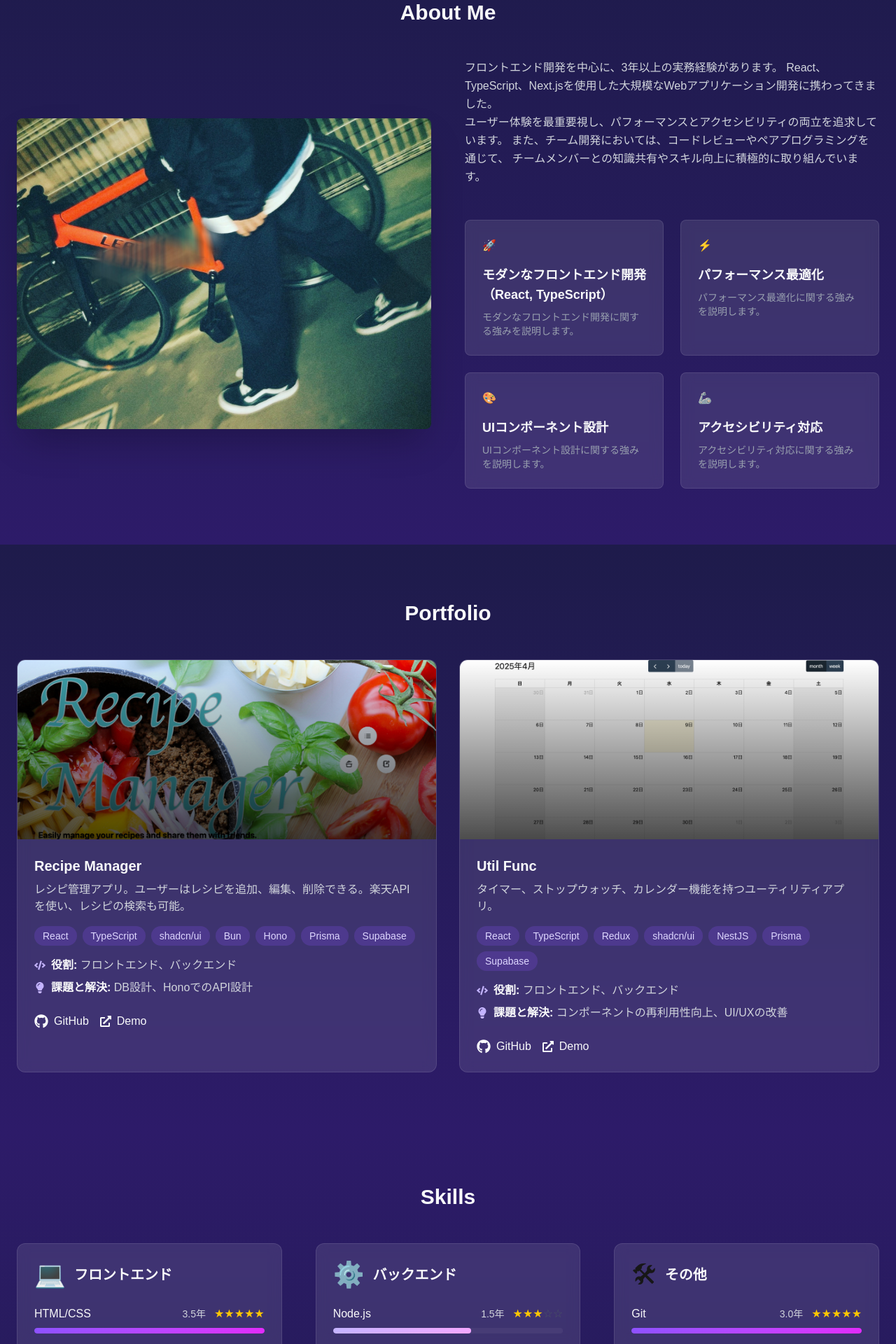
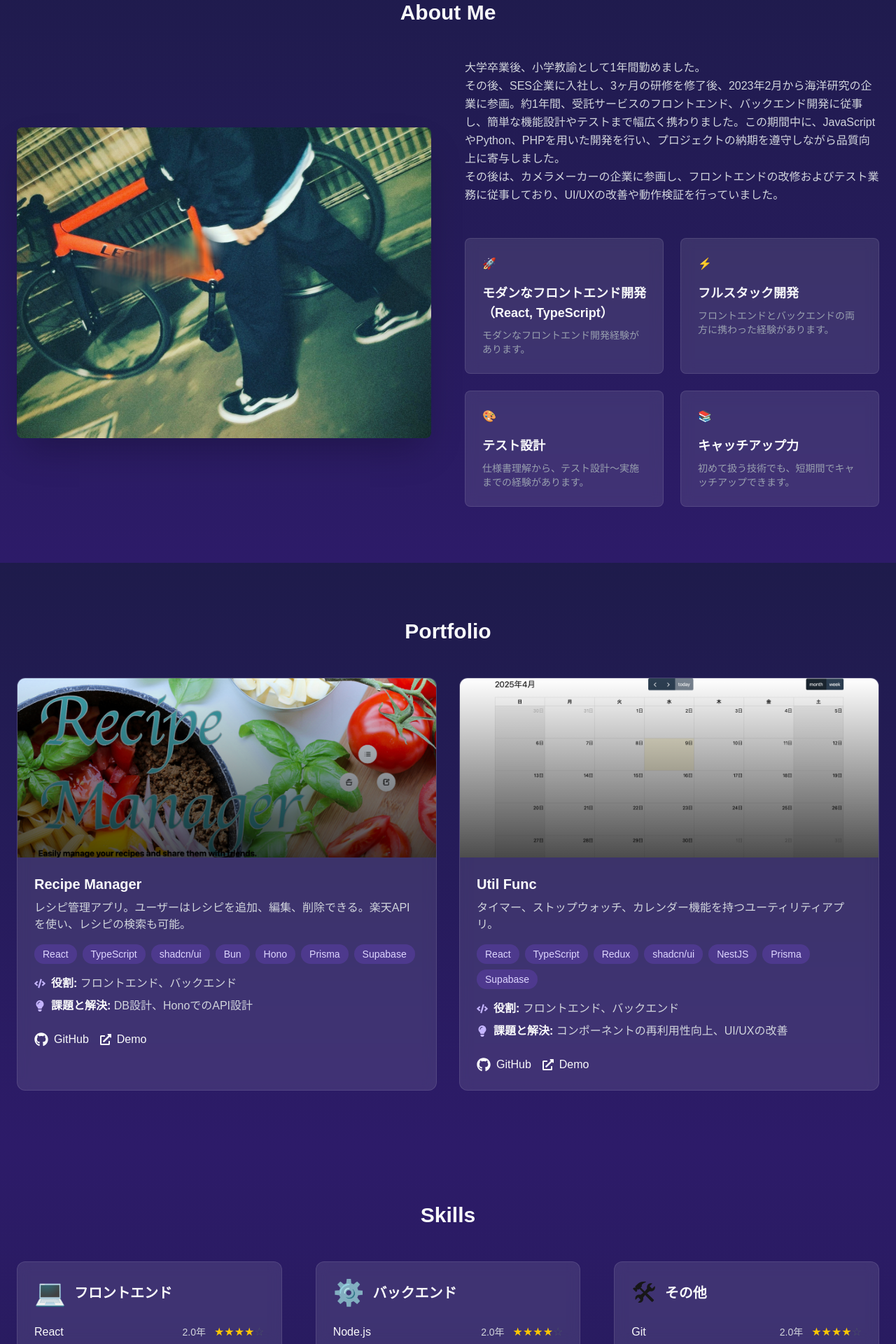
Before and after one commit to atiek-hub/Portfolio, a Next.js app: page / in a window 1280 px wide. Shown: the part 880-2800 px from the top of the page at 70% size. Built offline with nearby package versions, Linux system fonts and the light colour scheme.

Commit message:
fix:説明文など修正、コンタクトを削除

```diff
--- a/src/app/page.tsx
+++ b/src/app/page.tsx
@@ -6,7 +6,7 @@ import About from "@/components/sections/About";
 import Portfolio from "@/components/sections/Portfolio";
 import Skills from "@/components/sections/Skills";
 import Blog from "@/components/sections/Blog";
-import Contact from "@/components/sections/Contact";
+// import Contact from "@/components/sections/Contact";
 
 export default function Home() {
   return (
@@ -17,7 +17,7 @@ export default function Home() {
       <Portfolio />
       <Skills />
       <Blog />
-      <Contact />
+      {/* <Contact /> */}
     </main>
   );
 }
--- a/src/components/sections/About.tsx
+++ b/src/components/sections/About.tsx
@@ -13,23 +13,24 @@ const About = () => {
   const strengths = [
     {
       title: "モダンなフロントエンド開発（React, TypeScript）",
-      description: "モダンなフロントエンド開発に関する強みを説明します。",
+      description: "モダンなフロントエンド開発経験があります。",
       icon: "🚀",
     },
     {
-      title: "パフォーマンス最適化",
-      description: "パフォーマンス最適化に関する強みを説明します。",
+      title: "フルスタック開発",
+      description:
+        "フロントエンドとバックエンドの両方に携わった経験があります。",
       icon: "⚡",
     },
     {
-      title: "UIコンポーネント設計",
-      description: "UIコンポーネント設計に関する強みを説明します。",
+      title: "テスト設計",
+      description: "仕様書理解から、テスト設計〜実施までの経験があります。",
       icon: "🎨",
     },
     {
-      title: "アクセシビリティ対応",
-      description: "アクセシビリティ対応に関する強みを説明します。",
-      icon: "🦾",
+      title: "キャッチアップ力",
+      description: "初めて扱う技術でも、短期間でキャッチアップできます。",
+      icon: "📚",
     },
   ];
 
@@ -74,13 +75,11 @@ const About = () => {
             >
               <div className="prose prose-lg prose-invert">
                 <p className="text-gray-300 leading-relaxed">
-                  フロントエンド開発を中心に、3年以上の実務経験があります。
-                  React、TypeScript、Next.jsを使用した大規模なWebアプリケーション開発に携わってきました。
-                </p>
-                <p className="text-gray-300 leading-relaxed">
-                  ユーザー体験を最重要視し、パフォーマンスとアクセシビリティの両立を追求しています。
-                  また、チーム開発においては、コードレビューやペアプログラミングを通じて、
-                  チームメンバーとの知識共有やスキル向上に積極的に取り組んでいます。
+                  大学卒業後、小学教諭として1年間勤めました。
+                  <br />
+                  その後、SES企業に入社し、3ヶ月の研修を修了後、2023年2月から海洋研究の企業に参画。約1年間、受託サービスのフロントエンド、バックエンド開発に従事し、簡単な機能設計やテストまで幅広く携わりました。この期間中に、JavaScriptやPython、PHPを用いた開発を行い、プロジェクトの納期を遵守しながら品質向上に寄与しました。
+                  <br />
+                  その後は、カメラメーカーの企業に参画し、フロントエンドの改修およびテスト業務に従事しており、UI/UXの改善や動作検証を行っていました。
                 </p>
               </div>
 
--- a/src/components/sections/Hero.tsx
+++ b/src/components/sections/Hero.tsx
@@ -1,7 +1,8 @@
 "use client";
 import React from "react";
 import { motion } from "framer-motion";
-import { FaGithub, FaTwitter, FaLinkedin } from "react-icons/fa";
+// import { FaGithub, FaTwitter, FaLinkedin } from "react-icons/fa";
+import { FaGithub } from "react-icons/fa";
 import Link from "next/link";
 import Image from "next/image";
 
@@ -38,7 +39,9 @@ const Hero = () => {
               </span>
             </h1>
             <p className="text-lg text-gray-400 mb-12 max-w-2xl">
-              モダンなWeb技術を活用して、ユーザーフレンドリーなアプリケーションを開発することを得意としています。
+              モダンなWeb技術を活用して、フルスタックな開発を行っています。
+              <br />
+              ユーザーフレンドリーなアプリケーションを開発することを得意としています。
             </p>
 
             <div className="flex space-x-6 mb-12">
@@ -50,22 +53,22 @@ const Hero = () => {
               >
                 <FaGithub className="w-8 h-8" />
               </Link>
-              <Link
+              {/* <Link
                 href="https://twitter.com/yourusername"
                 target="_blank"
                 rel="noopener noreferrer"
                 className="text-gray-50 hover:text-violet-300 transition-colors"
               >
                 <FaTwitter className="w-8 h-8" />
-              </Link>
-              <Link
+              </Link> */}
+              {/* <Link
                 href="https://linkedin.com/in/yourusername"
                 target="_blank"
                 rel="noopener noreferrer"
                 className="text-gray-50 hover:text-violet-300 transition-colors"
               >
                 <FaLinkedin className="w-8 h-8" />
-              </Link>
+              </Link> */}
             </div>
 
             <motion.div
@@ -73,12 +76,12 @@ const Hero = () => {
               animate={{ opacity: 1, y: 0 }}
               transition={{ delay: 0.5, duration: 0.8 }}
             >
-              <Link
+              {/* <Link
                 href="#contact"
                 className="inline-block bg-violet-500 hover:bg-violet-600 text-gray-50 font-semibold py-3 px-8 rounded-full transition-colors"
               >
                 お問い合わせ
-              </Link>
+              </Link> */}
             </motion.div>
           </motion.div>
         </div>
--- a/src/components/sections/Skills.tsx
+++ b/src/components/sections/Skills.tsx
@@ -20,23 +20,25 @@ const calculateLevel = (years: number): number => {
 
 const skills: Skill[] = [
   // Frontend
-  { name: "React", experienceYears: 3, category: "frontend" },
-  { name: "TypeScript", experienceYears: 2.5, category: "frontend" },
-  { name: "Next.js", experienceYears: 2, category: "frontend" },
-  { name: "HTML/CSS", experienceYears: 3.5, category: "frontend" },
-  { name: "Tailwind CSS", experienceYears: 1.5, category: "frontend" },
+  { name: "React", experienceYears: 2, category: "frontend" },
+  { name: "TypeScript", experienceYears: 2, category: "frontend" },
+  { name: "Next.js", experienceYears: 0.4, category: "frontend" },
+  { name: "HTML/CSS", experienceYears: 2, category: "frontend" },
+  { name: "Vue", experienceYears: 0.2, category: "frontend" },
 
   // Backend
-  { name: "Node.js", experienceYears: 1.5, category: "backend" },
-  { name: "NestJS", experienceYears: 1, category: "backend" },
-  { name: "Prisma", experienceYears: 0.8, category: "backend" },
-  { name: "MySQL", experienceYears: 1.2, category: "backend" },
+  { name: "Node.js", experienceYears: 2, category: "backend" },
+  { name: "NestJS", experienceYears: 0.2, category: "backend" },
+  { name: "Hono", experienceYears: 0.2, category: "backend" },
+  { name: "PHP(Laravel)", experienceYears: 0.3, category: "backend" },
+  { name: "Python", experienceYears: 0.1, category: "backend" },
+  { name: "Prisma", experienceYears: 0.2, category: "backend" },
+  { name: "Supabase", experienceYears: 0.2, category: "backend" },
 
   // Other
-  { name: "Git", experienceYears: 3, category: "other" },
-  { name: "Docker", experienceYears: 1, category: "other" },
-  { name: "AWS", experienceYears: 1.5, category: "other" },
-  { name: "CI/CD", experienceYears: 1, category: "other" },
+  { name: "Git", experienceYears: 2, category: "other" },
+  { name: "Windows", experienceYears: 2, category: "other" },
+  { name: "Test", experienceYears: 0.6, category: "other" },
 ];
 
 const categories = {
@@ -65,14 +67,21 @@ const SkillBar = ({
     2: "bg-gradient-to-r from-violet-200 to-fuchsia-200",
     1: "bg-gradient-to-r from-violet-100 to-fuchsia-100",
   };
-
+  const yearsText = (year: number) => {
+    if (year >= 1) {
+      return `${year.toFixed(1)}年`;
+    } else {
+      const month = year * 10;
+      return `${month}ヶ月`;
+    }
+  };
   return (
     <div ref={ref} className="mb-6">
       <div className="flex justify-between items-center mb-2">
         <span className="text-gray-50 font-medium">{name}</span>
         <div className="flex items-center space-x-3">
           <span className="text-gray-300 text-sm">
-            {experienceYears.toFixed(1)}年
+            {yearsText(experienceYears)}
           </span>
           <span className="text-yellow-400">
             {"★".repeat(level)}
--- a/src/components/ui/Header.tsx
+++ b/src/components/ui/Header.tsx
@@ -60,12 +60,12 @@ const Header = () => {
             >
               Blog
             </Link>
-            <Link
+            {/* <Link
               href="#contact"
               className="text-gray-600 hover:text-gray-900 dark:text-gray-300 dark:hover:text-white transition-colors"
             >
               Contact
-            </Link>
+            </Link> */}
           </div>
         </div>
       </nav>
```
